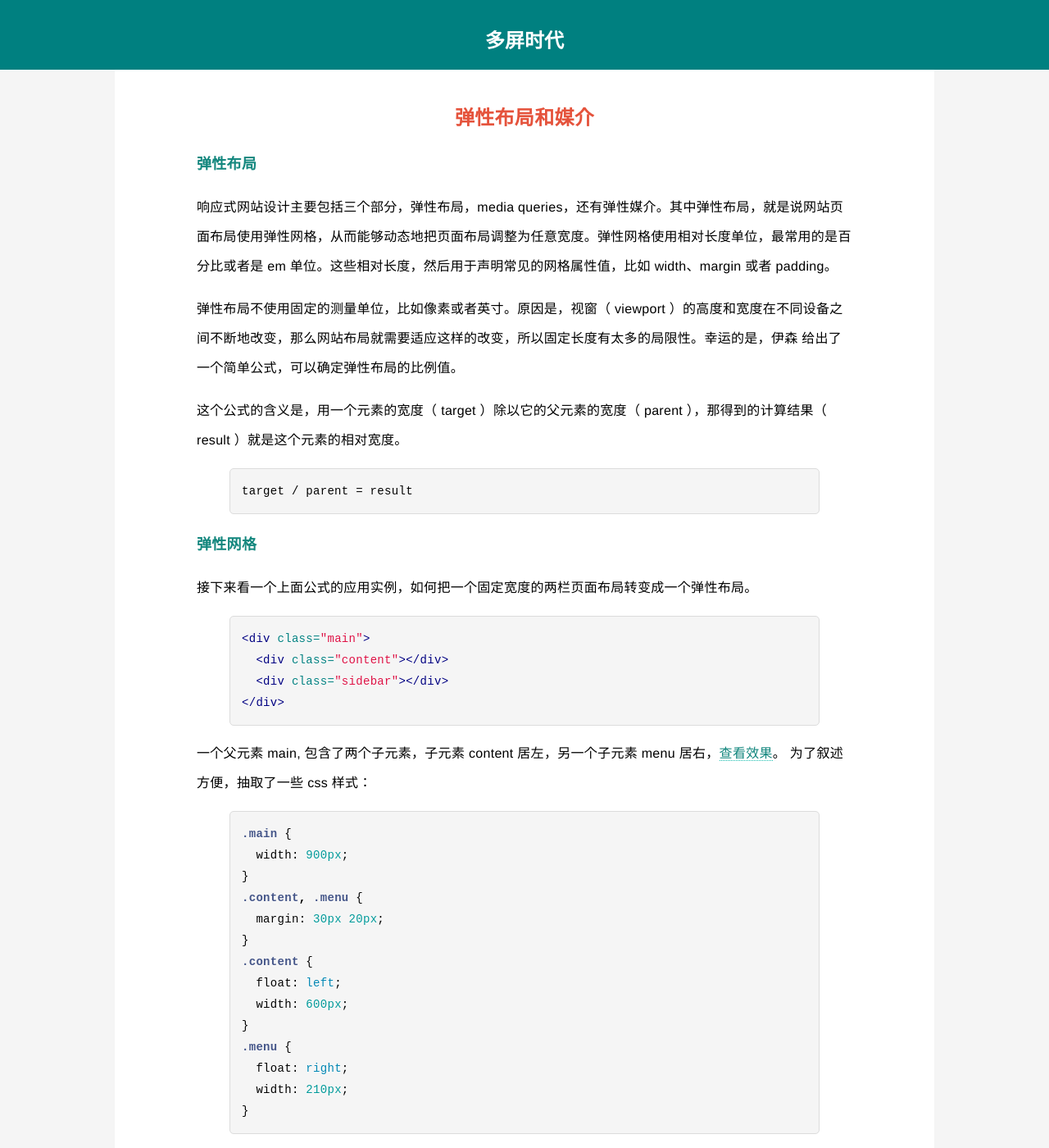
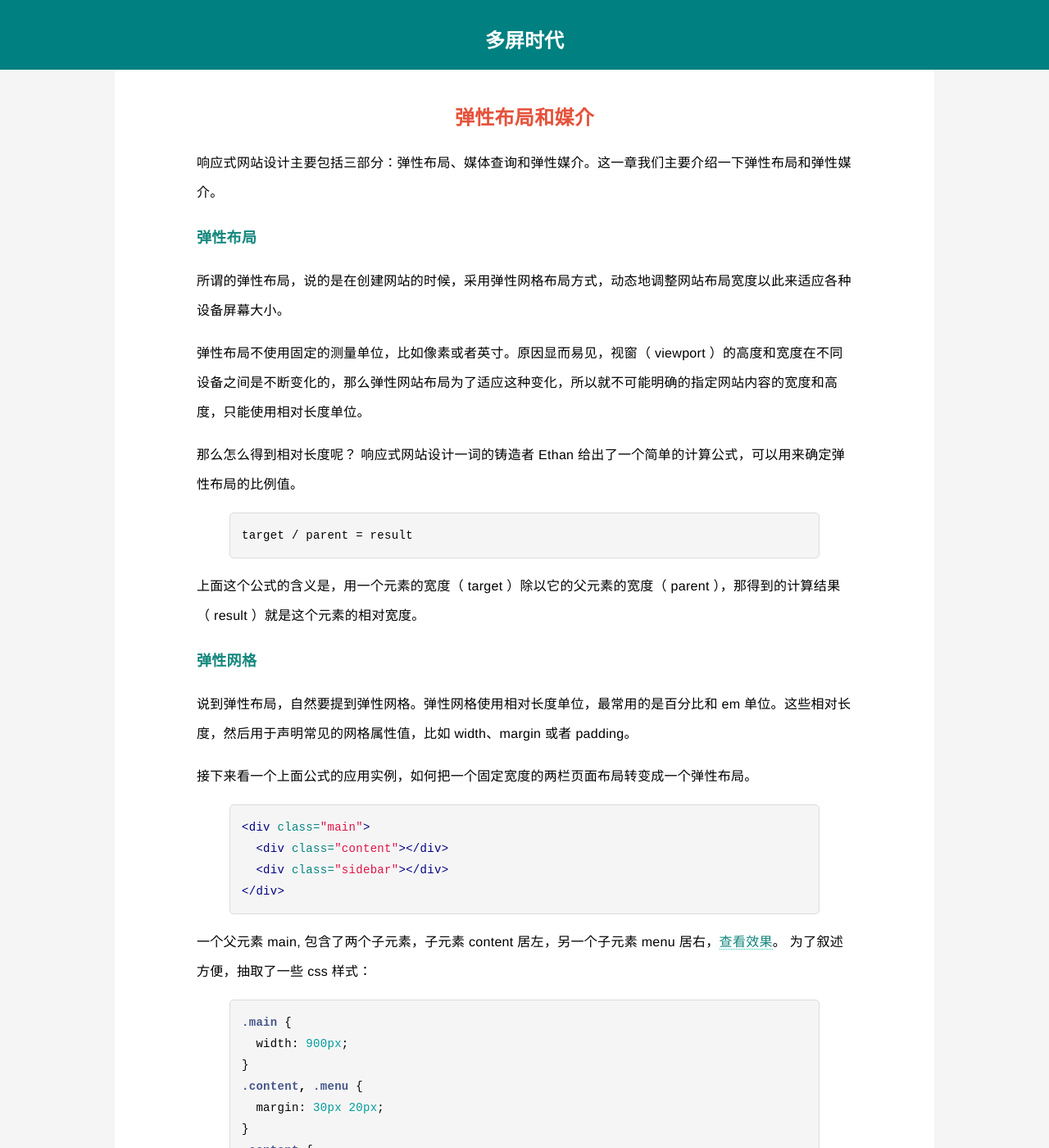
Before and after one commit to happypeter/duopingshidai, a Jekyll site: the page built from layout.md, in a window 1280 px wide and 1400 px high. Shown: the whole window at 82% size. Built offline with Jekyll 4.4.1, drawn with Linux system fonts in a browser that asks for light colours.

Commit message:
check layout

```diff
--- a/layout.md
+++ b/layout.md
@@ -3,20 +3,25 @@ layout: book
 title: 弹性布局和媒介
 ---
 
+响应式网站设计主要包括三部分：弹性布局、媒体查询和弹性媒介。这一章我们主要介绍一下弹性布局和弹性媒介。
+
 ### 弹性布局
 
-响应式网站设计主要包括三个部分，弹性布局，media queries，还有弹性媒介。其中弹性布局，就是说网站页面布局使用弹性网格，从而能够动态地把页面布局调整为任意宽度。弹性网格使用相对长度单位，最常用的是百分比或者是 em 单位。这些相对长度，然后用于声明常见的网格属性值，比如 width、margin 或者 padding。
+所谓的弹性布局，说的是在创建网站的时候，采用弹性网格布局方式，动态地调整网站布局宽度以此来适应各种设备屏幕大小。
 
-弹性布局不使用固定的测量单位，比如像素或者英寸。原因是，视窗（ viewport ）的高度和宽度在不同设备之间不断地改变，那么网站布局就需要适应这样的改变，所以固定长度有太多的局限性。幸运的是，伊森
-给出了一个简单公式，可以确定弹性布局的比例值。
+弹性布局不使用固定的测量单位，比如像素或者英寸。原因显而易见，视窗（ viewport ）的高度和宽度在不同设备之间是不断变化的，那么弹性网站布局为了适应这种变化，所以就不可能明确的指定网站内容的宽度和高度，只能使用相对长度单位。
 
-这个公式的含义是，用一个元素的宽度（ target ）除以它的父元素的宽度（ parent ），那得到的计算结果（ result ）就是这个元素的相对宽度。
+那么怎么得到相对长度呢？ 响应式网站设计一词的铸造者 Ethan 给出了一个简单的计算公式，可以用来确定弹性布局的比例值。
 
 {% highlight html %}
 target / parent = result
 {% endhighlight %}
 
+上面这个公式的含义是，用一个元素的宽度（ target ）除以它的父元素的宽度（ parent ），那得到的计算结果（ result ）就是这个元素的相对宽度。
+
 ### 弹性网格
+
+说到弹性布局，自然要提到弹性网格。弹性网格使用相对长度单位，最常用的是百分比和 em 单位。这些相对长度，然后用于声明常见的网格属性值，比如 width、margin 或者 padding。
 
 接下来看一个上面公式的应用实例，如何把一个固定宽度的两栏页面布局转变成一个弹性布局。
 
```
